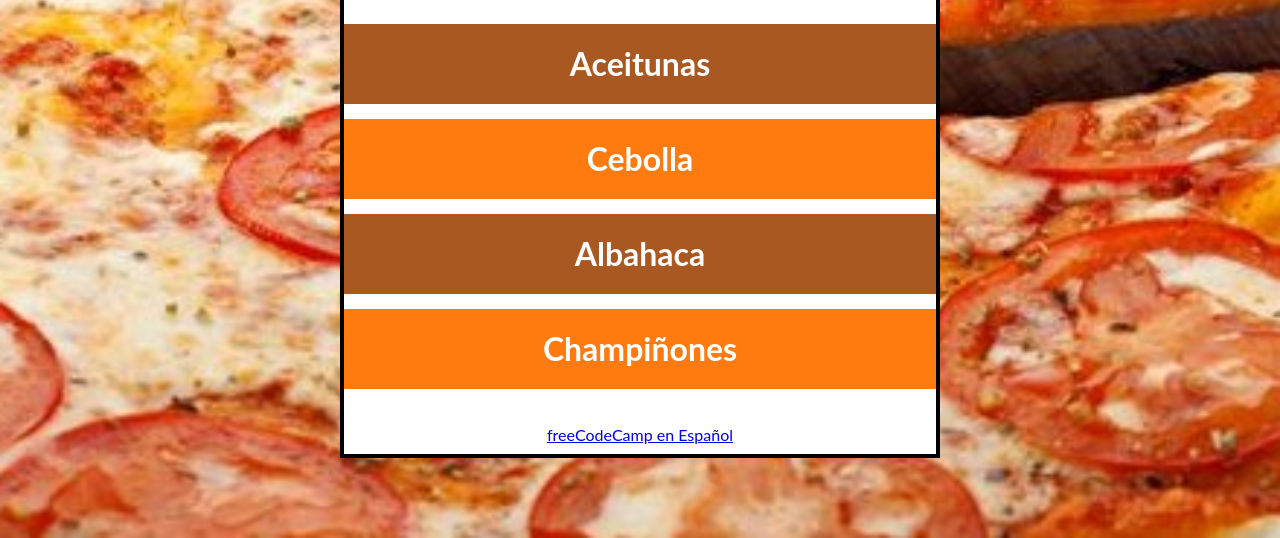
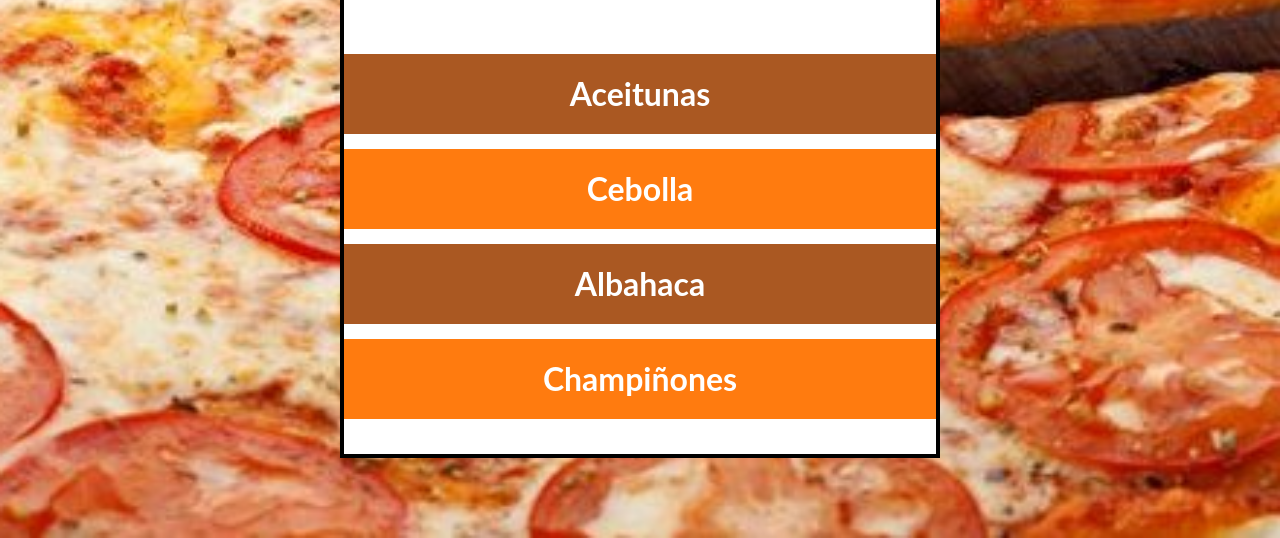
Before and after one commit to Isaac-max-bit/Proyecto-Dom, a plain HTML site: page toppings-pizza/index.html in a window 1280 px wide. Shown: the part 262-800 px from the top of the page. Drawn offline with Linux system fonts and the light colour scheme.

Commit message:
Avance 14/12/2024

```diff
--- a/toppings-pizza/app.js
+++ b/toppings-pizza/app.js
@@ -76,8 +76,42 @@
 
 // titulo.innerText = 'Mis Toppings Favoritos';
 
-const enlaces = document.getElementsByTagName('a');
+// const enlaces = document.getElementsByTagName('a');
 
 // console.log(enlaces[0].getAttribute('href'));
 // console.log(enlaces[0].removeAttribute('href'));
-console.log(enlaces[0].setAttribute('href', 'https://www.freecodecamp.org'));
+// console.log(enlaces[0].setAttribute('href', 'https://www.freecodecamp.org'));
+
+
+// const primerTopping = document.querySelector('.topping');
+
+// primerTopping.classList.add('texto-verde');
+
+// console.log(primerTopping.classList);
+
+
+// const primerTopping = document.querySelector('.topping');
+
+// primerTopping.classList.remove('topping');
+
+// console.log(primerTopping.classList);
+
+// const listaDeToppings = document.getElementById('lista-toppings');
+
+// const toppingNuevo = document.createElement('li');
+// toppingNuevo.classList.add('topping', 'fondo-marron');
+// toppingNuevo.innerText = 'Queso Extra';
+
+// listaDeToppings.appendChild(toppingNuevo)
+
+// // listaDeToppings.append('Hola Mundo')
+
+// const toppingAdd = document.createElement('li');
+// toppingAdd.classList.add('topping', 'fondo-naranja');
+// toppingAdd.innerText = 'Napolitana';
+
+// listaDeToppings.appendChild(toppingAdd)
+
+const listaDeToppings = document.getElementById('lista-toppings');
+
+console.log(listaDeToppings);
--- a/toppings-pizza/index.html
+++ b/toppings-pizza/index.html
@@ -16,7 +16,7 @@
             <li class="topping fondo-marron" id="albahaca">Albahaca</li>
             <li class="topping fondo-naranja">Champiñones</li>
          </ul>
-         <a href="https://www.freecodecamp.org/espanol/">freeCodeCamp en Español</a>
+         <!-- <a href="https://www.freecodecamp.org/espanol/">freeCodeCamp en Español</a> -->
     </div>
 
     <script src="app.js"></script>
--- a/toppings-pizza/style.css
+++ b/toppings-pizza/style.css
@@ -61,3 +61,7 @@ ul{
 .fondo-naranja{
   background-color: #ff7b0f;
 }
+
+/* .texto-verde{
+  color: rgb(13, 255, 13);
+} */
```
